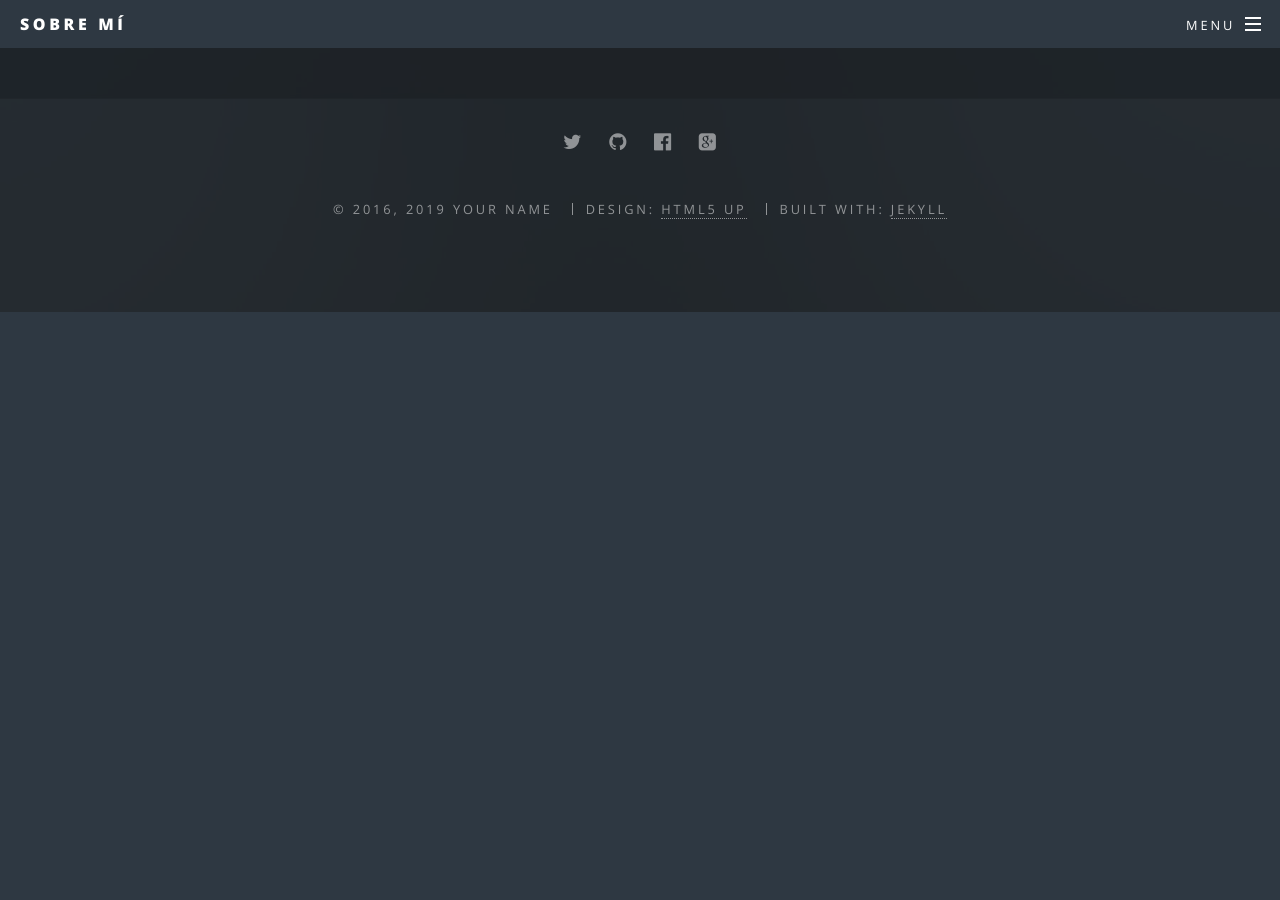
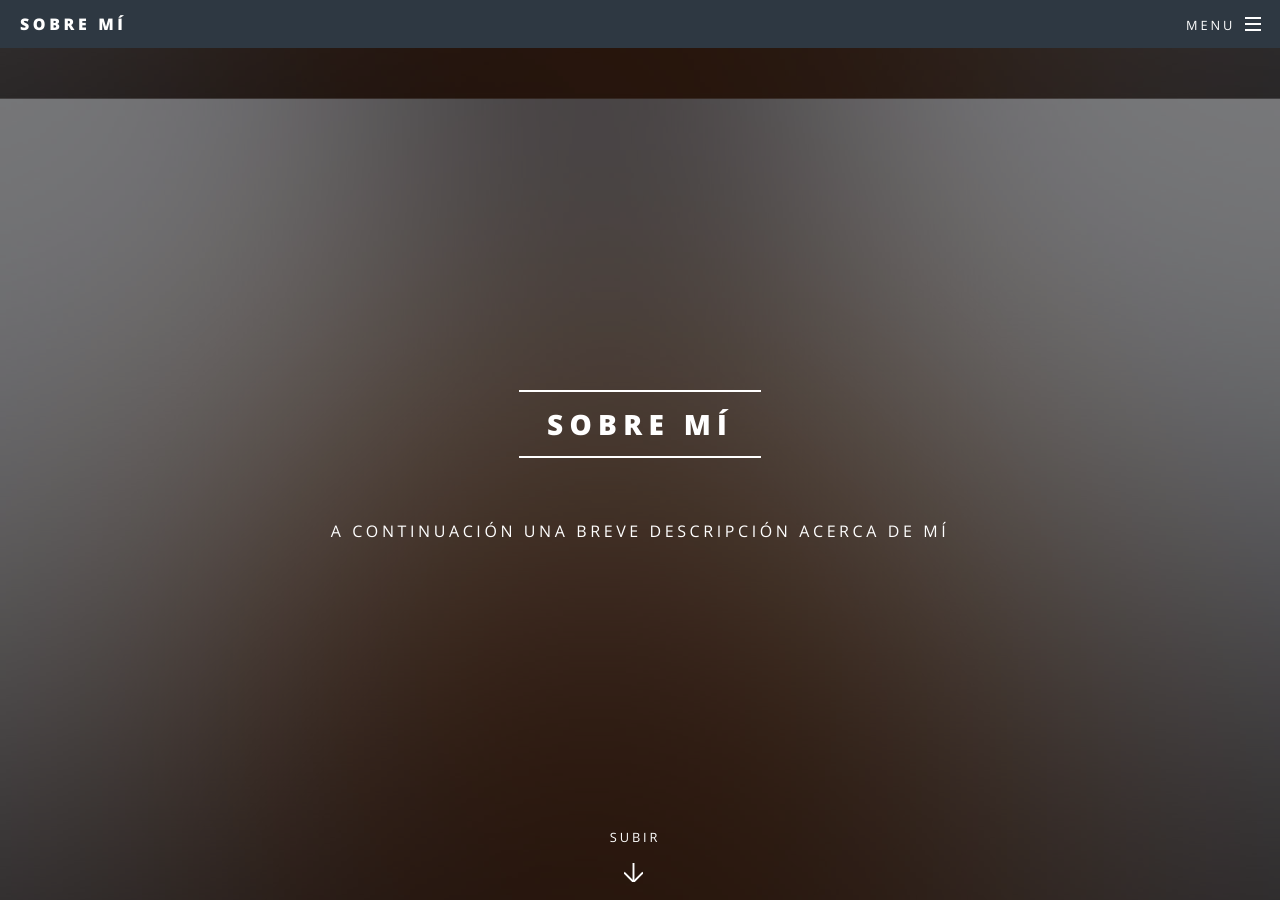
Before and after one commit to Vico2001/assa.github.io, a Jekyll site: the page built from index.html, in a window 1280 px wide and 900 px high, scrolled down 2632 px. Built offline with Jekyll 4.4.1, drawn with Linux system fonts in a browser that asks for light colours; before the commit the page ends 2944 px from its top, so only the background shows below that.

Commit message:
Update index.html

```diff
--- a/index.html
+++ b/index.html
@@ -57,3 +57,12 @@ layout: landing
 							</ul>
 						</div>
 					</section>
+
+				<!-- Banner -->
+					<section id="banner">
+						<div class="inner">
+							<h2>{{ site.title }}</h2>
+							<p>{{ site.description | markdownify }}</p>
+						</div>
+						<a href="#one" class="more scrolly">subir</a>
+					</section>
```
